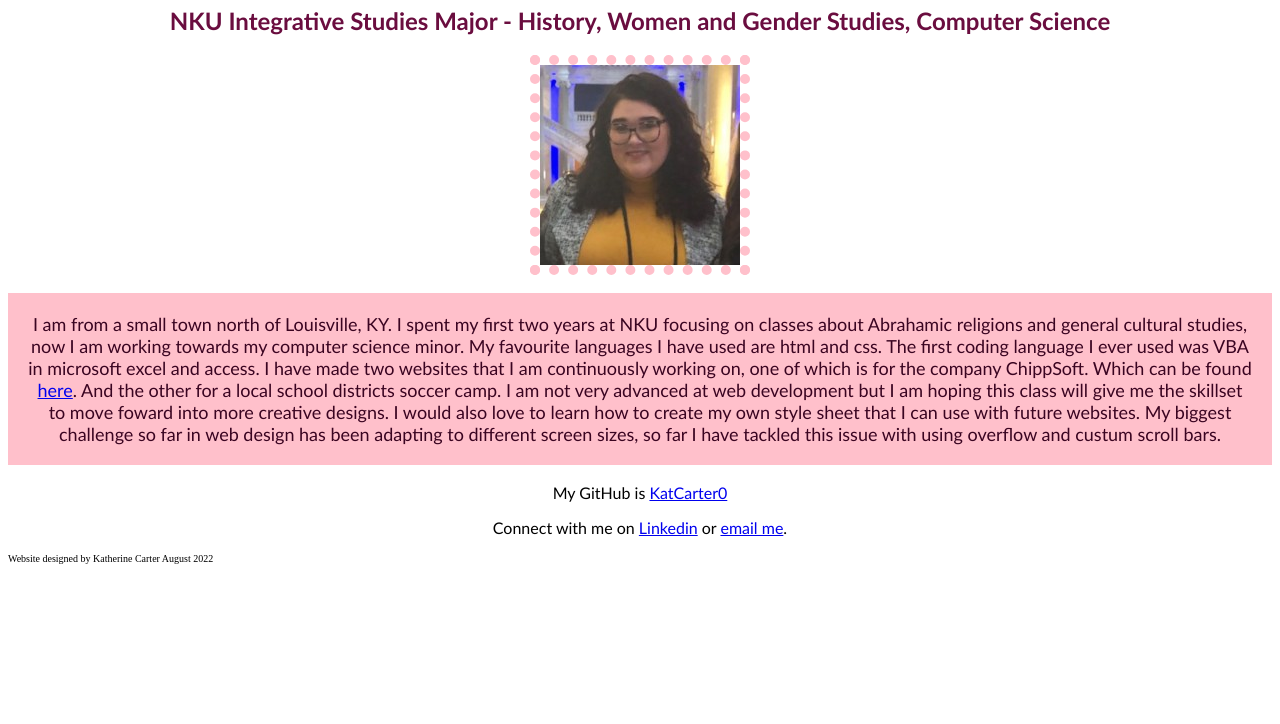
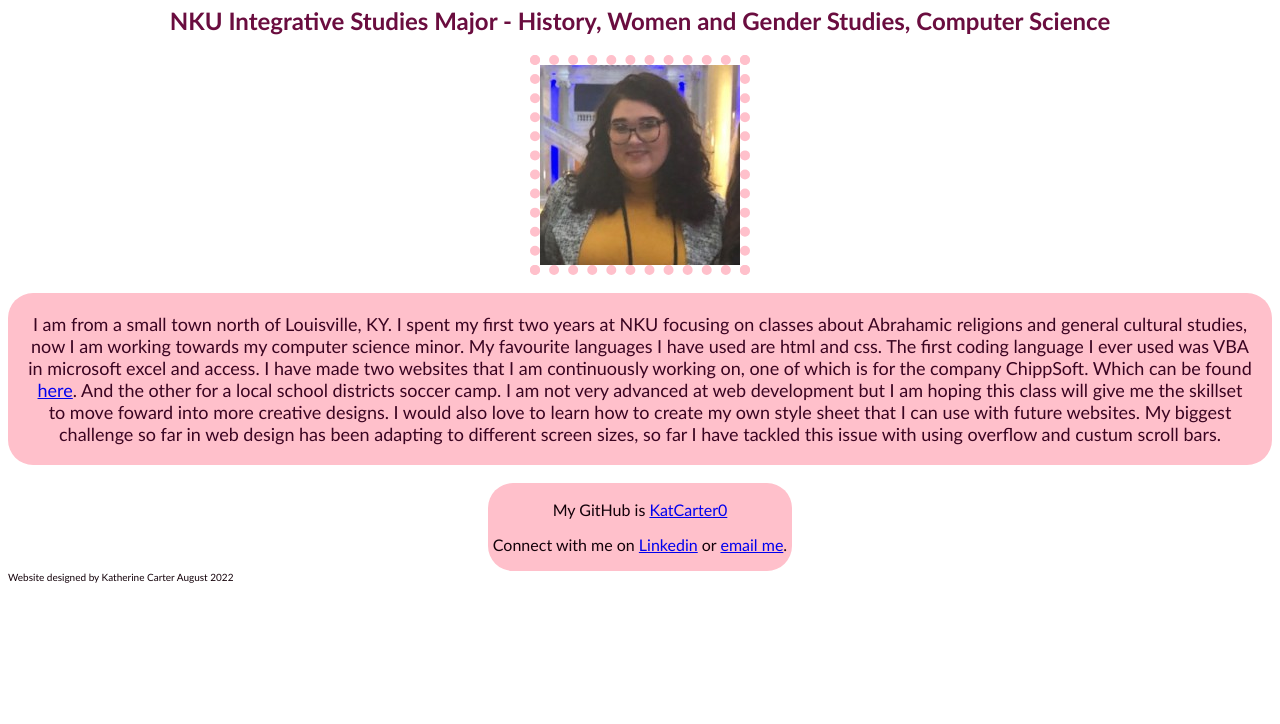
Before and after one commit to KatCarter0/INF286AssignmentTwo, a plain HTML site: page index.html in a window 1280 px wide. Shown: the part 76-800 px from the top of the page. Drawn offline with Linux system fonts and the light colour scheme.

Commit message:
Changed index for stylesheet

```diff
--- a/AssignmentTwoStyleSheet.css
+++ b/AssignmentTwoStyleSheet.css
@@ -1,6 +1,12 @@
 /*Elements*/
 body {
     font-family:'Gill Sans', 'Gill Sans MT', Calibri, 'Trebuchet MS', sans-serif;
+}
+h1 {
+    color: rgb(56, 0, 31);
+}
+h2 {
+    color:rgb(106, 13, 63)
 }
 /*Classes*/
 .centertext {
@@ -24,18 +30,22 @@ body {
         max-height: 300 px;
         font-size: 18px;
         color: rgb(58, 4, 33);
+        border-radius: 25px;
 }
 .links {
-    border-color: rgb(255, 165, 221);
+    border-color: pink;
     border-radius: 25px;
-    background-color: rgb(255, 165, 221);
+    background-color: pink;
     border: 5px;
-    padding: 10px;
+    padding: 1px 5px;
     text-align:center;
     color: rgb(19, 1, 9);
+    width: fit-content;
+    margin:auto;
 }
 /*Ids*/
 #footer {
     font-size:x-small;
     font-family: 'Gill Sans', 'Gill Sans MT', Calibri, 'Trebuchet MS', sans-serif;
+    color:rgb(19, 1, 9);
 }
--- a/index.html
+++ b/index.html
@@ -1,40 +1,17 @@
 <!DOCTYPE html>
 <head>
     <title>Katherine Carter</title>
-    <style>
-        .centertext {
-        text-align:center
-        }
-        .image {
-        display:block;
-        margin-left: auto;
-        margin-right: auto;
-        height: 200px;
-        width: 200px;
-        border: 10px dotted pink;
-        }
-        .bio {
-        margin-left: auto;
-        margin-right: auto;
-        border: 5 px inset pink;
-        background-color: pink;
-        text-align: center;
-        padding: 20px;
-        max-height: 300 px;
-        font-size: 18px;
-        color: rgb(58, 4, 33);
-        }
-    </style>
+    <link rel="stylesheet" type="text/css" href="AssignmentTwoStyleSheet.css">
 </head>
-<body style="font-family:'Gill Sans', 'Gill Sans MT', Calibri, 'Trebuchet MS', sans-serif;">
-    <h1 class="centertext" style="color:rgb(56, 0, 31)">Hi Katherine Carter</h1>
-    <h2 class="centertext" style="color:rgb(106, 13, 63)">NKU Integrative Studies Major - History, Women and Gender Studies, Computer Science</h2>
+<body>
+    <h1 class="centertext">Katherine Carter</h1>
+    <h2 class="centertext">NKU Integrative Studies Major - History, Women and Gender Studies, Computer Science</h2>
     <img class="image" src="KatherineCarter.jpg" alt="image of Katherine Carter, website author">
     <p class="bio">I am from a small town north of Louisville, KY. I spent my first two years at NKU focusing on classes about Abrahamic religions and general cultural studies, now I am working towards my computer science minor. My favourite languages I have used are html and css. The first coding language I ever used was VBA in microsoft excel and access. I have made two websites that I am continuously working on, one of which is for the company ChippSoft. Which can be found <a href="https://chippsoft.com/" target="_blank">here</a>. And the other for a local school districts soccer camp. I am not very advanced at web development but I am hoping this class will give me the skillset to move foward into more creative designs. I would also love to learn how to create my own style sheet that I can use with future websites. My biggest challenge so far in web design has been adapting to different screen sizes, so far I have tackled this issue with using overflow and custum scroll bars.</p>
 
-    <div class="centertext">
+    <div class="links">
     <p>My GitHub is <a href="https://github.com/KatCarter0">KatCarter0</a></p>
     <p>Connect with me on <a href="https://www.linkedin.com/in/KCarterKY" target="_blank">Linkedin</a> or <a href="mailto:carterk15@nku.edu"">email me</a>.</p>
     </div>
 </body>
-<footer style="font-family: serif; font-size:x-small;">Website designed by Katherine Carter August 2022</footer>
+<footer id="footer">Website designed by Katherine Carter August 2022</footer>
```
